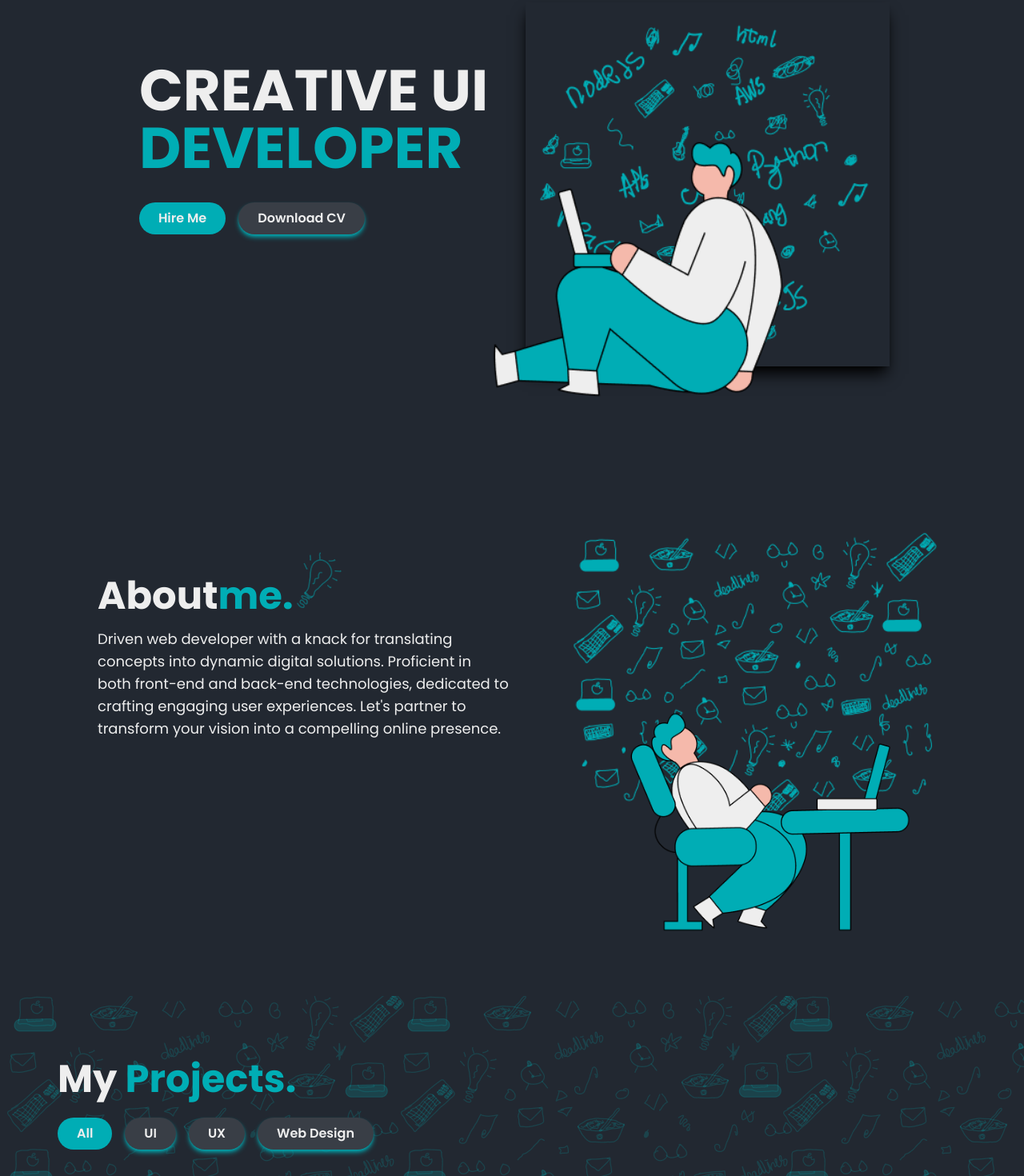
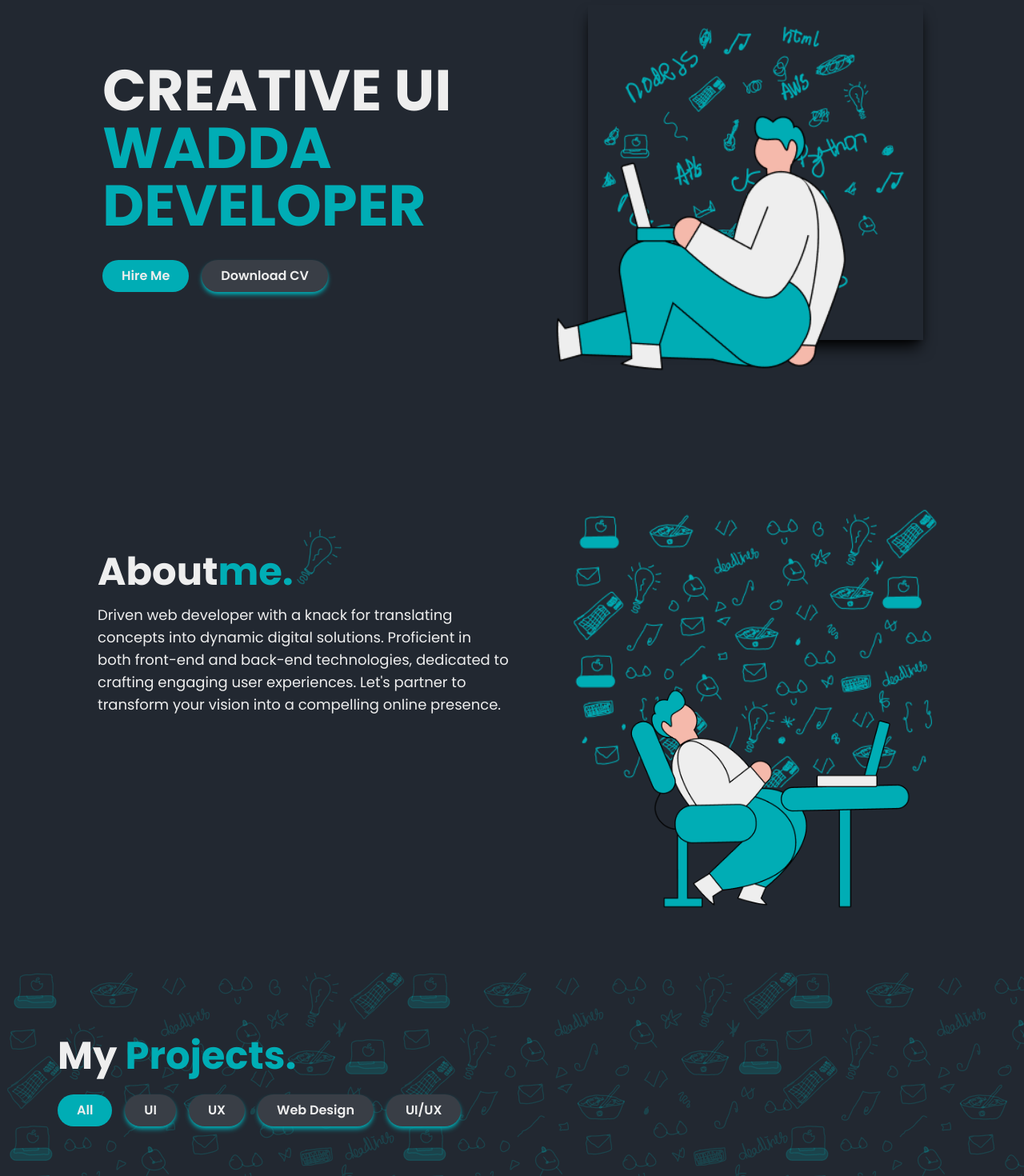
Before and after one commit to aliraza3180/first-website, a React (Vite) app: page / in a window 1280 px wide. Shown: the part 180-1650 px from the top of the page at 80% size. Built offline with nearby package versions, Linux system fonts and the light colour scheme.

Commit message:
add new project category/button

```diff
--- a/src/components/Hero.jsx
+++ b/src/components/Hero.jsx
@@ -8,7 +8,7 @@ const Hero = () => {
         <div className="uppercase text-text-primary text-5xl xl:text-7xl font-bold ">
           <p>
             Creative UI <br />
-            <span className="text-primary">Developer</span>
+            <span className="text-primary">Wadda Developer</span>
           </p>
         </div>
 
--- a/src/components/Projects.jsx
+++ b/src/components/Projects.jsx
@@ -43,6 +43,12 @@ const Projects = () => {
             onClick={toggleSelect}
             type={selectedId === "4" ? "primary" : "secondary"}
           />
+          <Button
+            id={"5"}
+            title={"UI/UX"}
+            onClick={toggleSelect}
+            type={selectedId === "5" ? "primary" : "secondary"}
+          />
         </div>
       </div>
       <div className="flex gap-10 w-full items-center justify-evenly">
```
